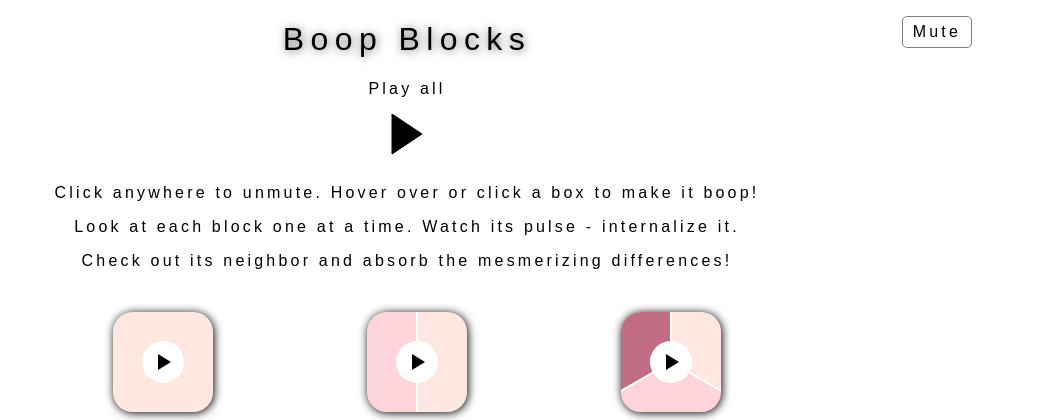
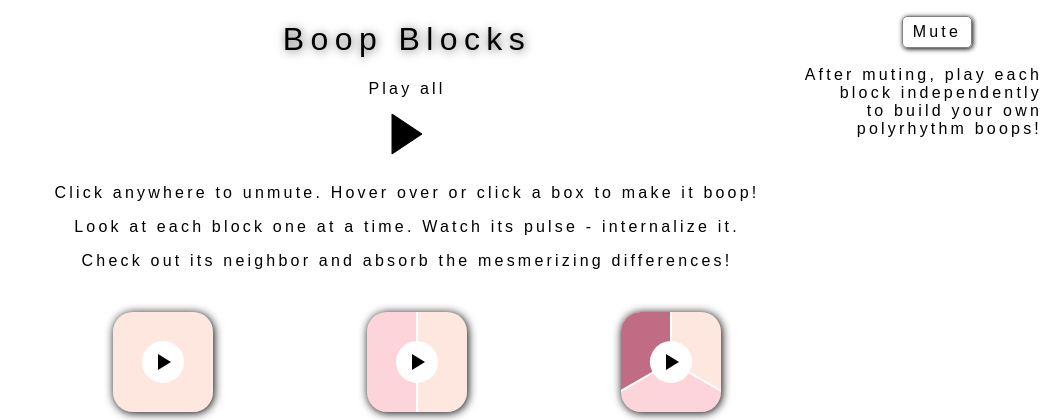
Before and after one commit to joannerd/boopblocks, a PHP site: page / in a window 1280 px wide. Shown: the top 420 px of the page, without its empty margins (233-1280 px from the left). Run offline with PHP 8.4, Linux system fonts and the light colour scheme.

Commit message:
Add mute directions

```diff
--- a/index.html
+++ b/index.html
@@ -19,6 +19,7 @@
       <polygon id="master-play" points="40,20 10,40 10,0" style="fill:black;stroke:black;stroke-width:1" />
     </svg>
     <p id="mute">Mute</p>
+    <p id="after-mute">After muting, play each block independently <br/>to build your own polyrhythm boops!</p>
     <p>Click anywhere to unmute.
       Hover over or click a box to make it boop!</p>
     <p>Look at each block one at a time. Watch its pulse - internalize it.</p>
--- a/stylesheets/index.css
+++ b/stylesheets/index.css
@@ -35,12 +35,22 @@ body p {
   position: absolute;
   top: 0;
   right: 75px;
+  box-shadow: 1px 1px 5px black;
 }
 
 #mute:hover {
   cursor: pointer;
   background: black;
   color: white;
+}
+
+#after-mute {
+  position: absolute;
+  top: 50px;
+  right: 5px;
+  width: 260px;
+  height: 75px;
+  text-align: right;
 }
 
 #synth-container {
```
